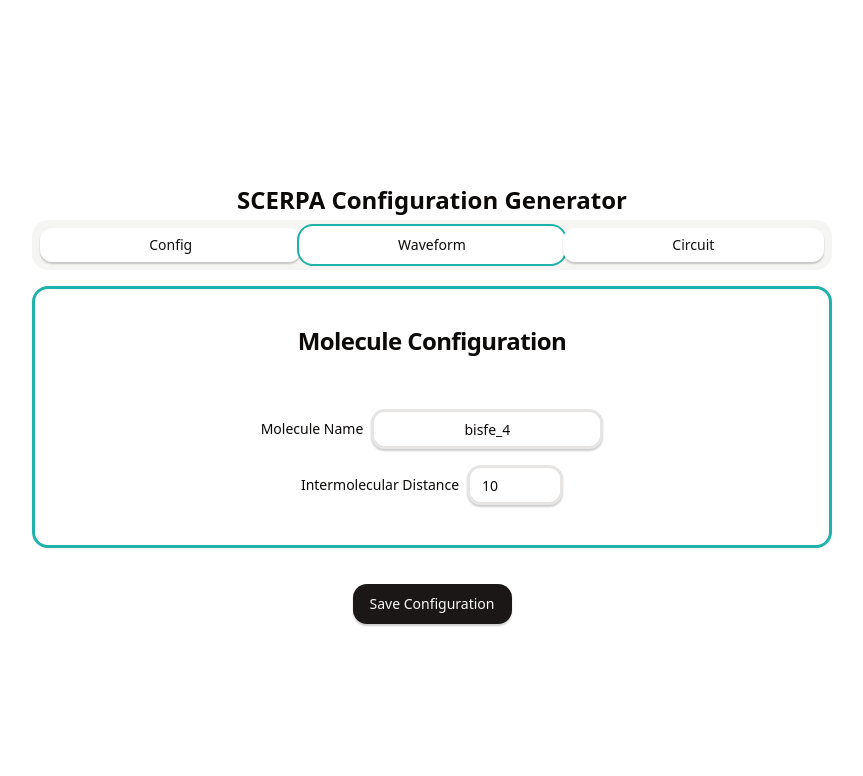
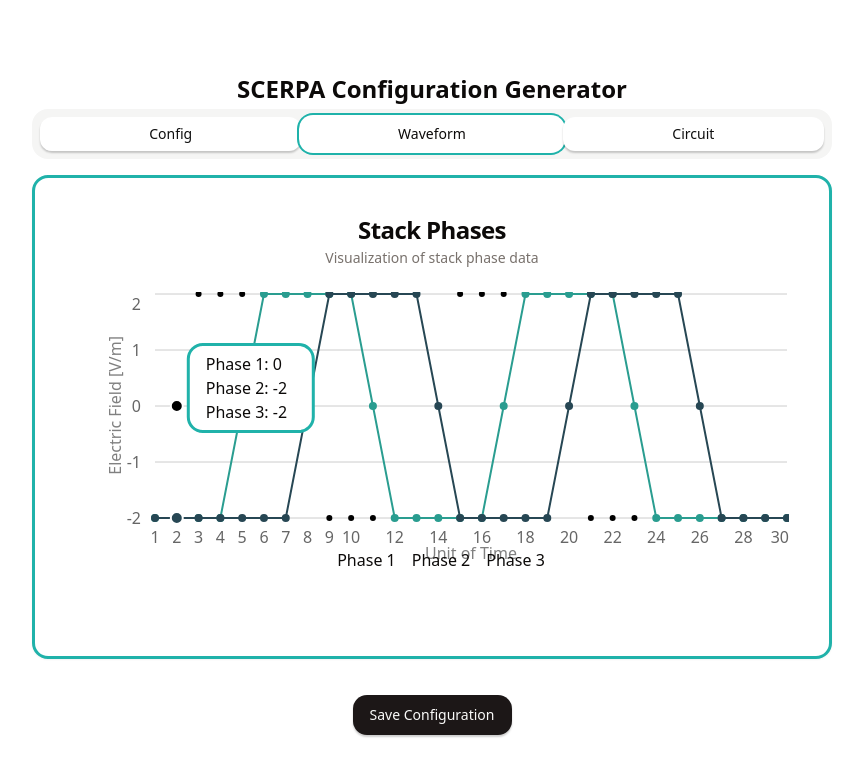
Before and after one commit to steven-ja/SCERparams-GUI, a React (Vite) app in the folder SCERparams/: page / in a window 1280 px wide. Both pictures are taken after a click on the tab "Waveform". Shown: the top 776 px of the page, without its empty margins (208-1071 px from the left). Built offline with nearby package versions, Linux system fonts and the light colour scheme.

Commit message:
added waveform

```diff
--- /dev/null
+++ b/SCERparams/src/components/ui/CircuitChart.tsx
@@ -0,0 +1,162 @@
+"use client";
+
+import { TrendingUp } from "lucide-react";
+import { CartesianGrid, Line, LineChart, XAxis, YAxis } from "recharts";
+
+import {
+  Card,
+  CardContent,
+  CardDescription,
+  CardFooter,
+  CardHeader,
+  CardTitle,
+} from "@/components/ui/card";
+import {
+  ChartConfig,
+  ChartContainer,
+  ChartTooltip,
+  ChartTooltipContent,
+  ChartLegend, ChartLegendContent
+} from "@/components/ui/chart";
+
+// Prepared data
+const clockLow = -2;
+const clockHigh = 2;
+const clockStep = 3;
+
+const linspace = (start, end, n) =>
+  Array.from({ length: n }, (_, i) => start + (i * (end - start)) / (n - 1));
+
+const pSwitch = linspace(clockLow, clockHigh, clockStep);
+const pHold = Array(clockStep).fill(clockHigh);
+const pRelease = linspace(clockHigh, clockLow, clockStep);
+const pReset = Array(clockStep).fill(clockLow);
+
+const pCycle = [...pSwitch, ...pHold, ...pRelease, ...pReset];
+
+const stackPhase = [
+  [...pCycle, ...pCycle, ...pReset, ...pReset],
+  [...pReset, ...pCycle, ...pCycle, ...pReset],
+  [...pReset, ...pReset, ...pCycle, ...pCycle],
+];
+
+const chartData = stackPhase[0].map((_, idx) => ({
+  index: idx + 1,
+  phase1: stackPhase[0][idx],
+  phase2: stackPhase[1][idx],
+  phase3: stackPhase[2][idx],
+}));
+
+const chartConfig = {
+  phase1: {
+    label: "Phase 1",
+    color: "hsl(var(--chart-1))",
+  },
+  phase2: {
+    label: "Phase 2",
+    color: "hsl(var(--chart-2))",
+  },
+  phase3: {
+    label: "Phase 3",
+    color: "hsl(var(--chart-3))",
+
+  },
+} satisfies ChartConfig;
+
+export function Chart() {
+  return (
+    <Card>
+      <CardHeader>
+        <CardTitle>Stack Phases</CardTitle>
+        <CardDescription>Visualization of stack phase data</CardDescription>
+      </CardHeader>
+      <CardContent>
+        <ChartContainer config={chartConfig} className='h-chart w-[400px]'>
+          <LineChart
+            width={500}  // Add this
+            height={300} // Add this
+            accessibilityLayer
+            data={chartData}
+            margin={{
+              top: 2,
+              left: 20,
+              right: 2,
+              bottom: 20,
+            }}
+          >
+            <CartesianGrid vertical={false} />
+            <XAxis
+              dataKey="index"
+              tickLine={false}
+              axisLine={false}
+              tickMargin={8}
+              label={{ value: "Unit of Time", position: "bottom", offset: 0 }}
+            />
+            <YAxis
+             label={{ value: "Electric Field [V/m]", position: "left", offset: -20, angle: -90, dy: -70 }}
+             tickLine={false}
+              axisLine={false}
+              tickMargin={8}
+            />
+            <ChartTooltip
+              cursor={false}
+              defaultIndex={1}
+              // content={<ChartTooltipContent
+              content={<ChartTooltipContent formatter={(value, name, label) => `${chartConfig[name as keyof typeof chartConfig]?.label ||
+                name}: ${value.toLocaleString()}`}
+                hideLabel
+                className="text-[hsl(var(--chart-foreground))]" />}
+
+            />
+            <ChartLegend content={<ChartLegendContent/>} />
+            <Line
+              dataKey="phase1"
+              type="linear"
+              stroke="var(--chart-1)"
+              strokeWidth={2}
+              dot={{
+                fill: "var(--chart-1)",
+              }}
+              activeDot={{
+                r: 6,
+              }}
+            />
+            <Line
+              dataKey="phase2"
+              type="linear"
+              stroke="hsl(var(--chart-2))"
+              strokeWidth={2}
+              dot={{
+                fill: "hsl(var(--chart-2))",
+              }}
+              activeDot={{
+                r: 6,
+              }}
+            />
+            <Line
+              dataKey="phase3"
+              type="linear"
+              stroke="hsl(var(--chart-3))"
+              strokeWidth={2}
+              dot={{
+                fill: "hsl(var(--chart-3))",
+              }}
+              activeDot={{
+                r: 6,
+              }}
+            />
+          </LineChart>
+        </ChartContainer>
+      </CardContent>
+      <CardFooter className="flex-col items-start gap-2 text-sm">
+        {/* <div className="flex gap-2 font-medium leading-none">
+          Circuit data processed successfully{" "}
+          <TrendingUp className="h-4 w-4" />
+        </div>
+        <div className="leading-none text-muted-foreground">
+          Showing processed stack phase data.
+        </div> */}
+      </CardFooter>
+    </Card>
+  );
+}
--- a/SCERparams/src/output.css
+++ b/SCERparams/src/output.css
@@ -663,6 +663,7 @@ html, body, #root {
     --chart-3: 30 80% 55%;
     --chart-4: 280 65% 60%;
     --chart-5: 340 75% 55%;
+    --chart-foreground: 60 9.1% 97.8%;
     --align-items: center
   }
 }
@@ -805,6 +806,16 @@ html, body, #root {
   height: var(--radix-select-trigger-height);
 }
 
+.chart-legend {
+  margin-right: 10px;
+  width: 50px;
+  border-style: solid;
+}
+.h-chart {
+  min-height: 300px;
+  height: 300px;
+}
+
 .h-px {
   height: 1px;
 }
@@ -941,6 +952,8 @@ html, body, #root {
 .rounded-full {
   border-radius: 9999px;
 }
+
+
 
 .rounded-lg {
   border-radius: var(--radius);
--- a/SCERparams/src/pages/ConfigGenerator.jsx
+++ b/SCERparams/src/pages/ConfigGenerator.jsx
@@ -7,9 +7,37 @@ import { Button } from "@/components/ui/button";
 import { Card, CardContent, CardHeader, CardTitle } from "@/components/ui/card";
 import { Tabs, TabsContent, TabsList, TabsTrigger } from "@/components/ui/tabs";
 
+// import CircuitChart from "../components/ui/CircuitChart/Component";
+import { Chart } from './../components/ui/CircuitChart';
+
 
 
 const SCERPAConfigGenerator = () => {
+  // constant to move to other files
+  // Define clock parameters
+  const clockLow = -2;
+  const clockHigh = 2;
+  const clockStep = 3;
+
+  // Generate elementary vectors
+  const linspace = (start, end, n) =>
+  Array.from({ length: n }, (_, i) => start + (i * (end - start)) / (n - 1));
+
+  const pSwitch = linspace(clockLow, clockHigh, clockStep);
+  const pHold = Array(clockStep).fill(clockHigh);
+  const pRelease = linspace(clockHigh, clockLow, clockStep);
+  const pReset = Array(clockStep).fill(clockLow);
+
+  // Create pCycle
+  const pCycle = [...pSwitch, ...pHold, ...pRelease, ...pReset];
+
+  // Generate stack phases
+  const stackPhase = [
+  [...pCycle, ...pCycle, ...pReset, ...pReset], // stack_phase(1,:)
+  [...pReset, ...pCycle, ...pCycle, ...pReset], // stack_phase(2,:)
+  [...pReset, ...pReset, ...pCycle, ...pCycle], // stack_phase(3,:)
+  ];
+
   // Initial state based on the MATLAB configuration
   const [config, setConfig] = useState({
     solver: {
@@ -125,7 +153,7 @@ const SCERPAConfigGenerator = () => {
       <Tabs defaultValue="solver" className="w-[800px] hover:border py-1">
         <TabsList className="text-muted-foreground inline-flex items-center justify-center rounded-lg p-1 grid w-full grid-cols-3 h-24 hover:border">
           <TabsTrigger value="solver">Config</TabsTrigger>
-          <TabsTrigger value="molecule">Waveform</TabsTrigger>
+          <TabsTrigger value="waveform">Waveform</TabsTrigger>
           <TabsTrigger value="circuit">Circuit</TabsTrigger>
         </TabsList>
 
@@ -276,37 +304,9 @@ const SCERPAConfigGenerator = () => {
         </Card>
         </TabsContent>
 
-        {/* Molecule Configuration */}
-        <TabsContent value="molecule">
-          <Card>
-            <CardHeader>
-              <CardTitle>Molecule Configuration</CardTitle>
-            </CardHeader>
-            <CardContent>
-              <div className="grid gap-4 mt-2">
-                <div className="flex items-center space-x-2 inline-flex items-center justify-center whitespace-nowrap rounded-sm px-3 mt-2">
-                  <Label htmlFor="molecule-name">Molecule Name</Label>
-                  <Input
-                    id="molecule-name"
-                    value={config.molecule.name}
-                    onChange={(e) => updateConfig('molecule', 'name', e.target.value)}
-                    className="w-48 text-center text-card-foreground"
-                  />
-                </div>
-
-                <div className="flex items-center space-x-2 items-center justify-center">
-                  <Label htmlFor="intermolecular-distance">Intermolecular Distance</Label>
-                  <Input
-                    type="number"
-                    value={config.molecule.intermolecularDistance}
-                    onChange=
-                    {(e) => updateConfig('molecule', 'intermolecularDistance', parseFloat(e.target.value))}
-                    className="w-24 text-card-foreground"
-                  />
-                </div>
-              </div>
-            </CardContent>
-          </Card>
+        {/* Waveform Configuration */}
+        <TabsContent value="waveform">
+            <Chart />
         </TabsContent>
 
         {/* Circuit Configuration */}
--- a/SCERparams/tsconfig.json
+++ b/SCERparams/tsconfig.json
@@ -12,6 +12,7 @@
       "baseUrl": ".",
       "paths": {
         "@/*": ["./src/*"]
-      }
+      },
+      "jsx": "react",
     }
   }
```
